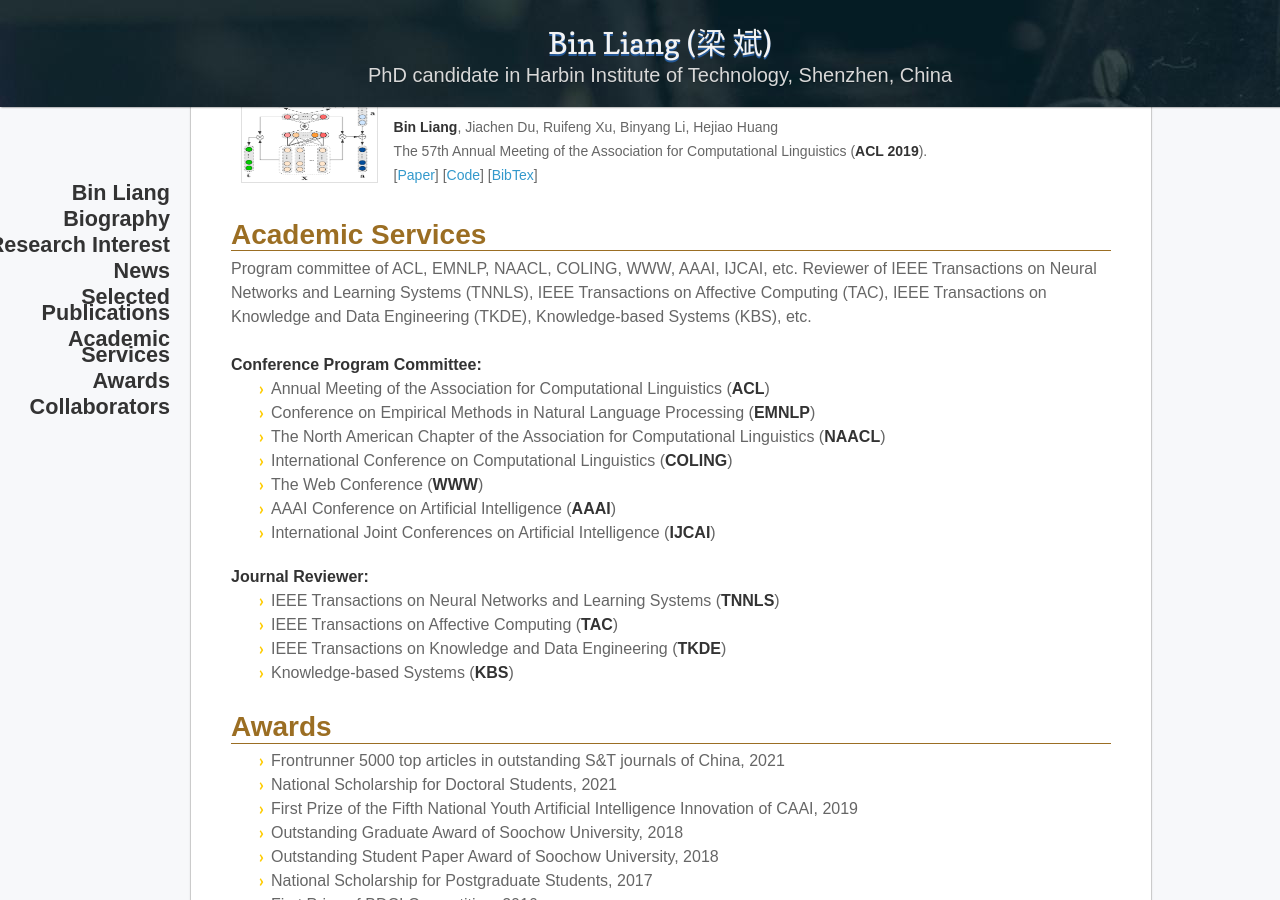
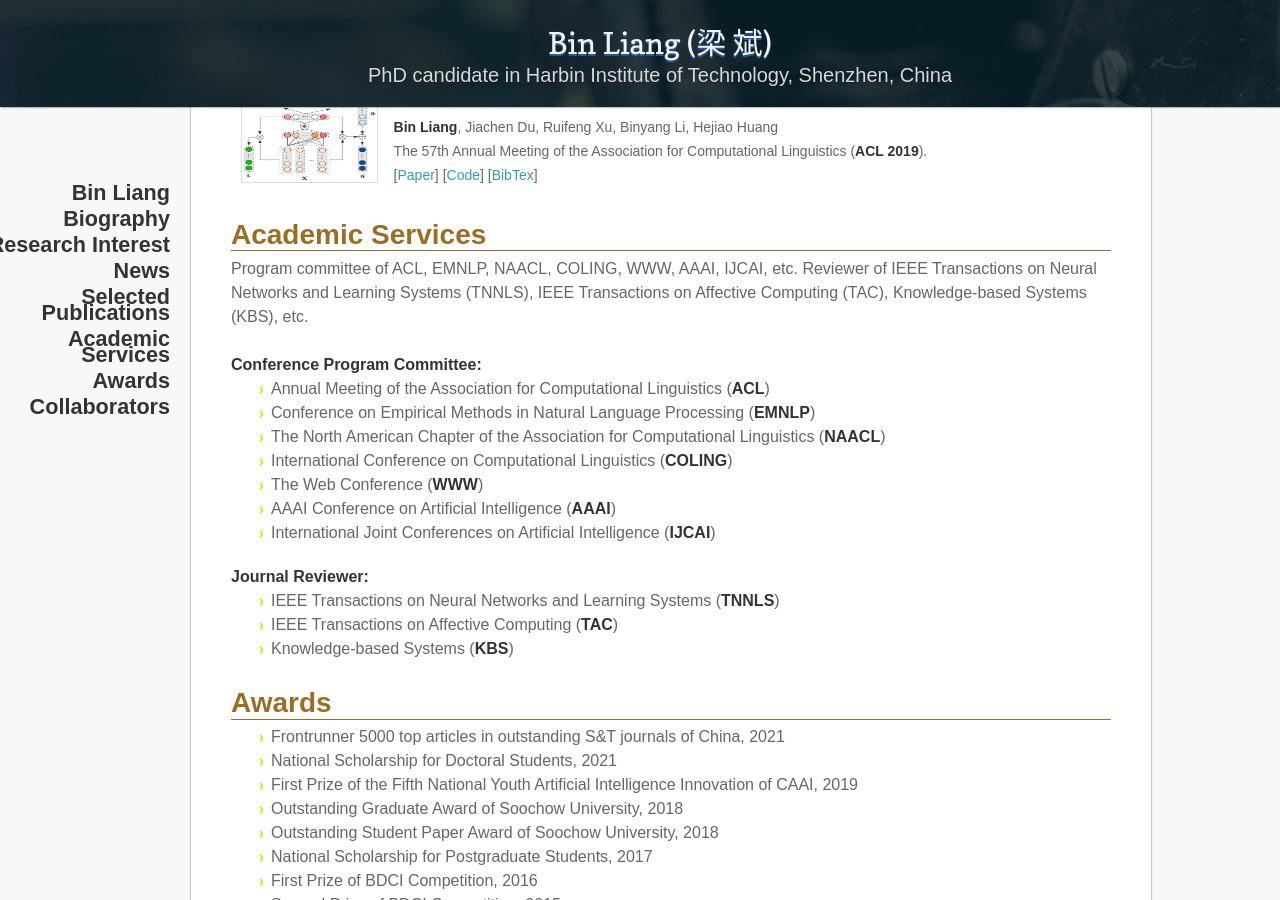
Before and after one commit to BinLiang-NLP/BinLiang-NLP.github.io, a Jekyll site: the page built from index.md, in a window 1280 px wide and 900 px high, scrolled down 3226 px. Built offline with Jekyll 4.4.1, drawn with Linux system fonts in a browser that asks for light colours; nearby versions of some CDN libraries; our own code applies the rules of GitHub Pages for plain Markdown files.

Commit message:
Update index.md

```diff
--- a/index.md
+++ b/index.md
@@ -265,7 +265,7 @@
   <tr>
     <td width="100%">
       <h2>Academic Services</h2>
-      Program committee of ACL, EMNLP, NAACL, COLING, WWW, AAAI, IJCAI, etc. Reviewer of IEEE Transactions on Neural Networks and Learning Systems (TNNLS), IEEE Transactions on Affective Computing (TAC), IEEE Transactions on Knowledge and Data Engineering (TKDE), Knowledge-based Systems (KBS), etc. <br><br>
+      Program committee of ACL, EMNLP, NAACL, COLING, WWW, AAAI, IJCAI, etc. Reviewer of IEEE Transactions on Neural Networks and Learning Systems (TNNLS), IEEE Transactions on Affective Computing (TAC), Knowledge-based Systems (KBS), etc. <br><br>
 <strong>Conference Program Committee:</strong>
       <ul>
         <li>Annual Meeting of the Association for Computational Linguistics (<strong>ACL</strong>)</li>
@@ -280,7 +280,6 @@
       <ul>
         <li>IEEE Transactions on Neural Networks and Learning Systems (<strong>TNNLS</strong>)</li>
         <li>IEEE Transactions on Affective Computing (<strong>TAC</strong>)</li>
-        <li>IEEE Transactions on Knowledge and Data Engineering (<strong>TKDE</strong>)</li>
         <li>Knowledge-based Systems (<strong>KBS</strong>)</li>
       </ul>
     </td>
```
